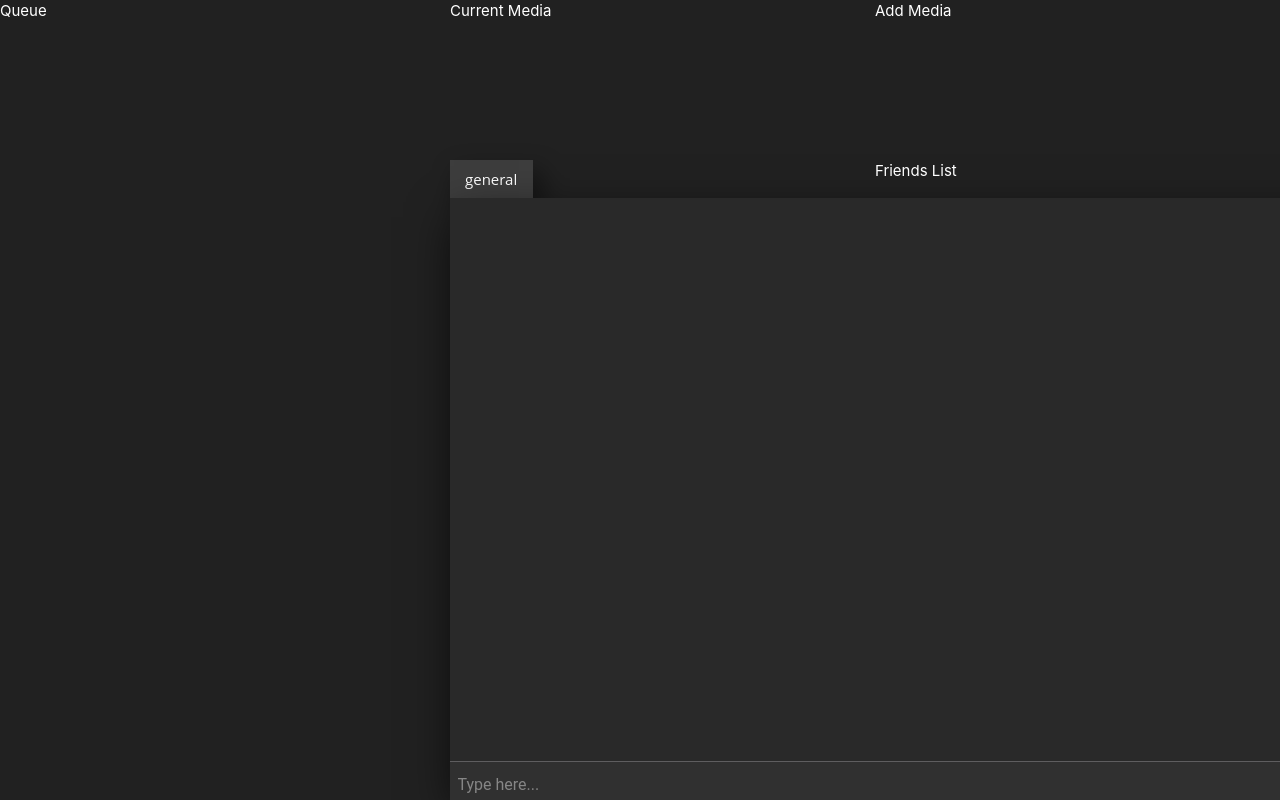
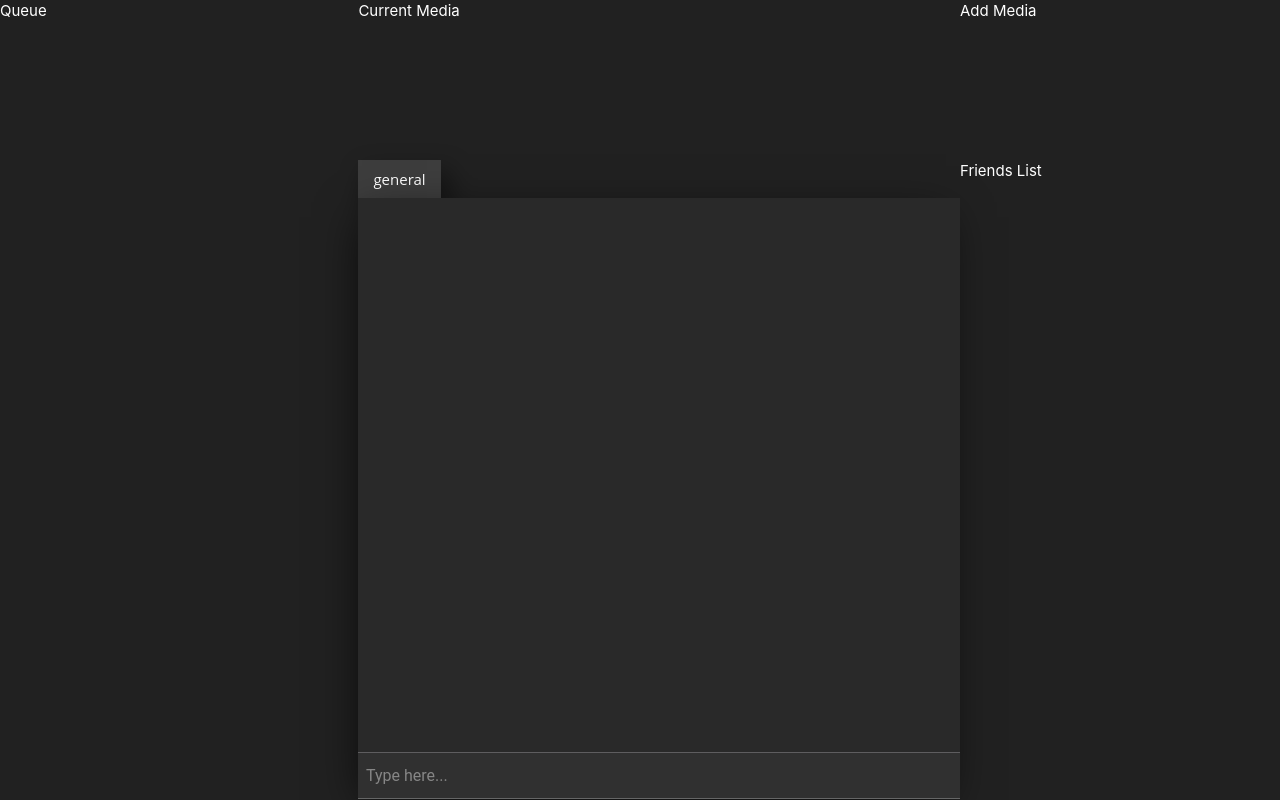
Before and after one commit to biwalsh72/notscreenshare, a Flask app: a page that uses templates/home.html in a window 1280 px wide. Run offline with Flask 2, Linux system fonts and the light colour scheme; the visitor is signed in with stand-in values (Sample User, id 1); some libraries are stand-ins or nearby versions.

Commit message:
scalable web UI (v1)

```diff
--- a/server.py
+++ b/server.py
@@ -18,7 +18,7 @@ socketio = SocketIO(app)
 channel_list = {"channels": []}
 present_channel = {"initial": "general"}
 
-app.config['MYSQL_HOST'] = 'localhost'
+app.config['MYSQL_HOST'] = '72.185.252.16'
 app.config['MYSQL_USER'] = 'useraccount'
 app.config['MYSQL_PASSWORD'] = '2%u/q}(zg.Y(D*6%'
 app.config['MYSQL_DB'] = 'userslogin'
--- a/static/css/home.css
+++ b/static/css/home.css
@@ -2,8 +2,12 @@ html,
 body {
     background: #212121 !important;
     height: 100%;
+    width: 100%;
     margin-bottom: 0px;
+    margin: 0;
+    padding: 0;
     bottom: 0;
+    transform: scale();
 }
 
 h1 {
@@ -14,14 +18,16 @@ h1 {
     width: 100%;
     height: 100%;
     margin: 0;
+    padding: 0;
     display: flex;
     color: white;
-    position: relative;
+    position: absolute;
 }
 
 img {
     max-width: 100%;
-    max-height: 100vh;
+    /*max-height: 100vh;*/
+    max-height: 100%;
     height: auto;
     display: block;
     margin-left: auto;
@@ -83,10 +89,10 @@ body {
     position: fixed;
     bottom: 0;
     height: 80%;
-    width: auto;
+    width: 47%;
     margin: 0 !important;
     padding: 0;
-    left: 30rem;
+    left: 28%;
     /*display: flex;
 	flex: 1;
     justify-content: center;*/
@@ -100,8 +106,10 @@ body {
     -moz-box-shadow: -5px 10px 42px -9px rgba(0, 0, 0, 0.72);
     box-shadow: -5px 10px 42px -9px rgba(0, 0, 0, 0.72);
     /*margin: 1rem;*/
-    width: 71rem;
-    height: 95.4%;
+    padding: 0;
+    margin: 0;
+    width: 100%;
+    height: 94%;
     background-color: #292929;
     border-bottom: solid 1px;
     border-top: none;
@@ -309,7 +317,7 @@ input::placeholder {
 
 #queue {
     position: fixed;
-    width: 30rem;
+    width: 28%;
     left: 0;
     height: 100%;
     margin: 0 !important;
@@ -317,7 +325,7 @@ input::placeholder {
 
 #friends-list {
     position: fixed;
-    width: 27rem;
+    width: 25%;
     right: 0;
     bottom: 0;
     height: 80%;
@@ -325,8 +333,8 @@ input::placeholder {
 
 #current-media {
     position: fixed;
-    left: 30rem;
-    width: 71.1rem;
+    left: 28%;
+    width: 47%;
     height: 20%;
     padding: 0;
     margin: 0 !important;
@@ -335,11 +343,10 @@ input::placeholder {
 #add-media {
     position: fixed;
     right: 0;
-    width: auto;
     height: 20%;
     padding: 0;
     margin: 0 !important;
-    width: 27rem;
+    width: 25%;
 }
 
 .col {
--- a/templates/home.html
+++ b/templates/home.html
@@ -35,6 +35,7 @@
     </div> -->
 
     <script>var name = {{ name|tojson }};</script>
+    <script> var scale = Math.min(availableWidth / contentWidth, availableHeight / contentHeight);</script>
 
     <script src="https://cdnjs.cloudflare.com/ajax/libs/materialize/1.0.0/js/materialize.min.js"></script>
     <script src="https://ajax.googleapis.com/ajax/libs/jquery/3.4.1/jquery.min.js"></script>
```
